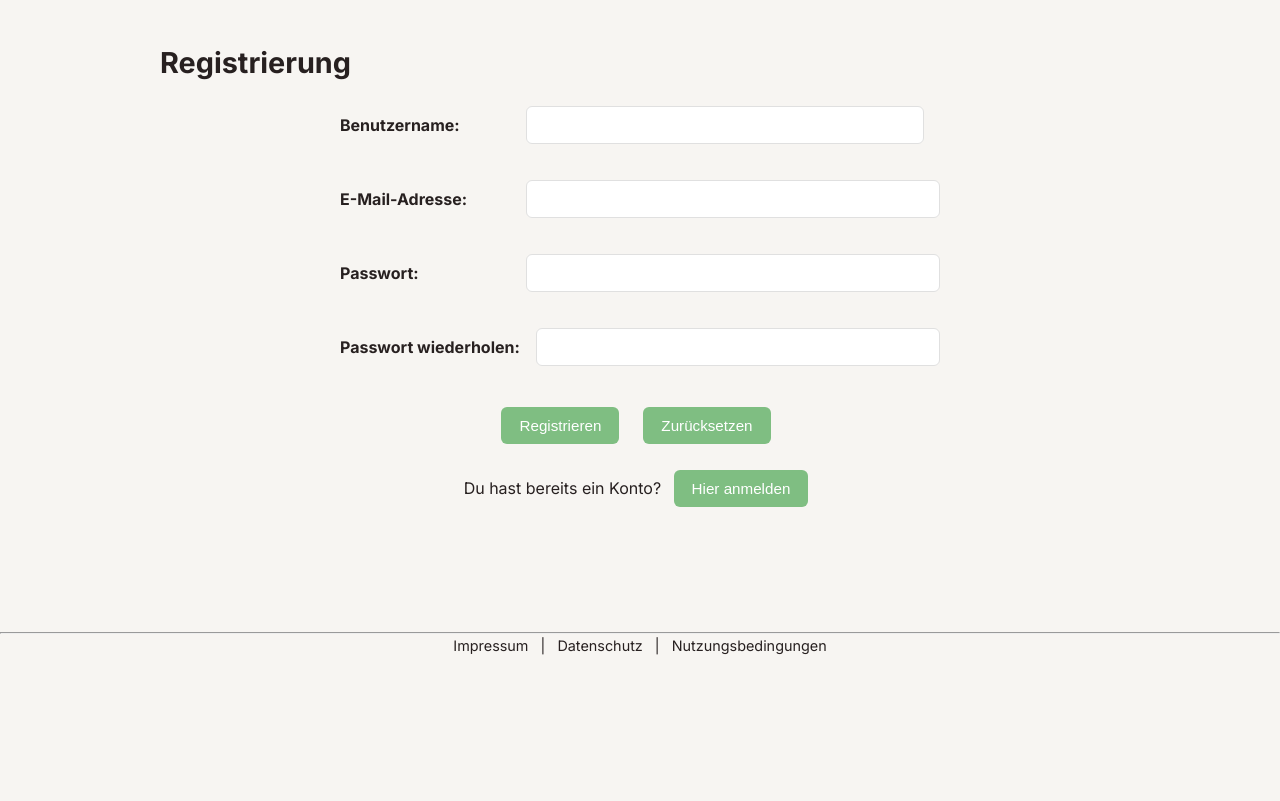
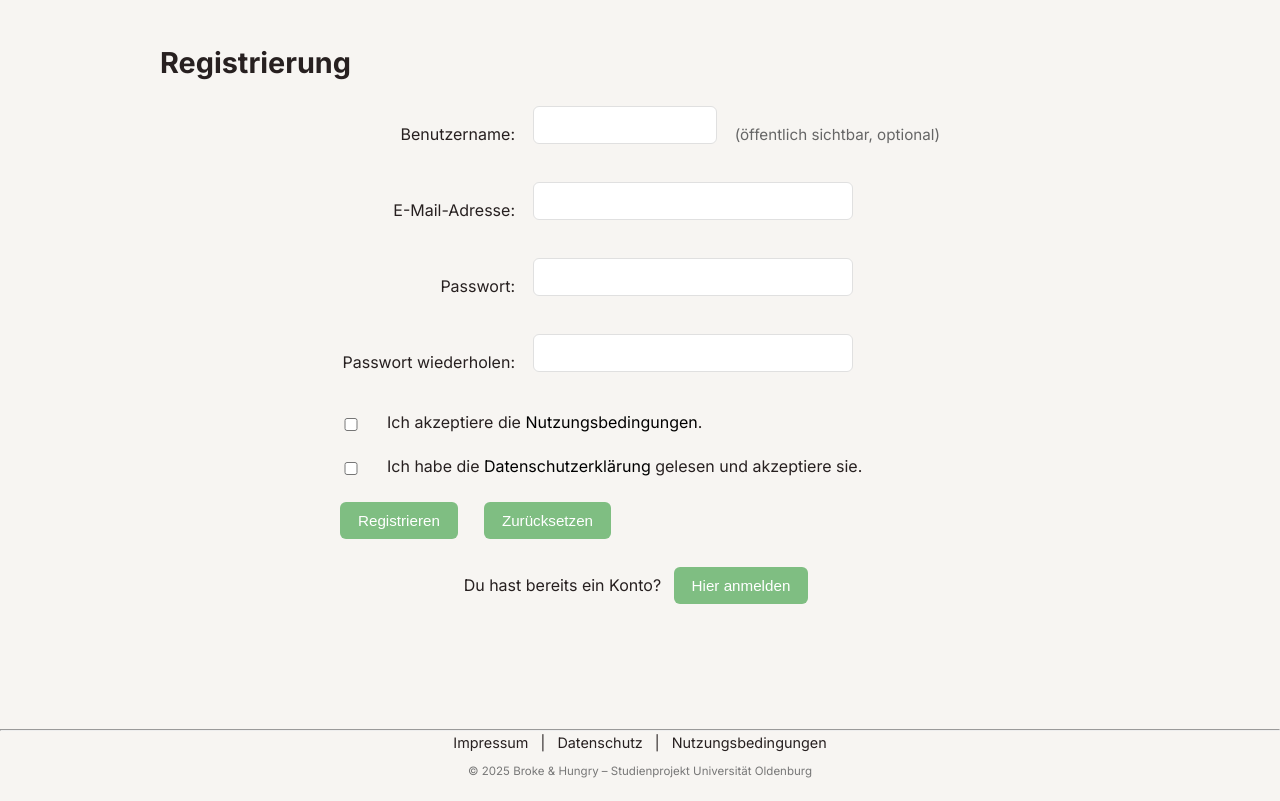
Before and after one commit to JulianPeters20/Di-12-P-Peters-Jonas-Schuette, a PHP site: page /Di-12-P-Peters-Jonas-Schuette/index.php?page=registrierung in a window 1280 px wide. Shown: the part 115-916 px from the top of the page. Before the commit the page ends 770 px from the top, so only its background shows below. Run offline with PHP 8.4, Linux system fonts and the light colour scheme.

Commit message:
Aufgabe 9

```diff
--- a/css/style.css
+++ b/css/style.css
@@ -92,20 +92,52 @@ select:focus {
   background-color: #fff;
 }
 
-/* Formular Layout: Zeilen */
 .form-row {
   display: flex;
-  align-items: baseline;
-  gap: 16px;
-  margin-bottom: 16px;
+  align-items: center;
+  gap: 18px;
+  margin-bottom: 18px;
 }
-.form-row.justify-center {
-  justify-content: center;
-}
+
 .form-row label {
-  min-width: 170px;
+  min-width: 175px;
   flex-shrink: 0;
   font-weight: 500;
+  text-align: right;
+}
+
+.form-row input[type="text"],
+.form-row input[type="email"],
+.form-row input[type="password"] {
+  flex: 1 1 240px;    /* Eingabefelder nehmen den restlichen Platz */
+  max-width: 320px;   /* z.B. damit sie optisch ähnlich wirken */
+}
+
+.form-row input[type="checkbox"] {
+  min-width: 22px;
+  margin-right: 7px;
+  margin-top: 4px;
+}
+
+.form-row label[for="agb"],
+.form-row label[for="datenschutz"] {
+  flex: unset;           /* überschreibt Breiten-Default */
+  min-width: unset;
+  text-align: left;
+  font-weight: normal;
+}
+
+@media (max-width: 600px) {
+  .form-row {
+    flex-direction: column;
+    align-items: stretch;
+    gap: 6px;
+  }
+  .form-row label {
+    min-width: unset;
+    text-align: left;
+    margin-bottom: 2px;
+  }
 }
 
 /* ======= Button Styles ======= */
@@ -575,12 +607,6 @@ button.btn,
 input[type="submit"],
 input[type="reset"] {
   max-width: 200px;
-}
-
-.form-row label {
-  display: block;
-  margin-bottom: 4px;
-  font-weight: bold;
 }
 
 textarea,
@@ -1127,3 +1153,11 @@ select {
   font-size: 0.9rem;
   margin-top: 4px;
 }
+
+.hinweis {
+  color: #666;
+  font-size: 0.95em;
+  font-weight: normal;
+  margin-left: 8px;
+  white-space: nowrap;
+}
--- a/index.php
+++ b/index.php
@@ -2,13 +2,7 @@
 declare(strict_types=1);
 ob_start();
 
-// Zentrales Router/Dispatcher-File für Broke & Hungry
-// Leitet "page"-Aufrufe an entsprechende Controller bzw. Views weiter
-ini_set('session.cookie_lifetime', '0'); // Session gilt nur solange Browser offen ist
 session_start();
-
-if (!isset($_COOKIE[session_name()])) {
-}
 
 require_once 'php/include/form_utils.php';
 
@@ -25,7 +19,6 @@ if (in_array($page, $geschuetzteSeiten, true) && empty($_SESSION['email']) && $p
     header("Location: index.php?page=anmeldung");
     exit;
 }
-
 ?>
     <!DOCTYPE html>
     <html lang="de">
@@ -54,6 +47,15 @@ switch ($page) {
         case 'registrierung':
             require_once 'php/controller/NutzerController.php';
             showRegistrierungsFormular();
+            break;
+
+        case 'bestaetigeRegistrierung':
+            require_once 'php/controller/NutzerController.php';
+            if (isset($_GET['code'])) {
+                bestaetigeRegistrierung($_GET['code']);
+            } else {
+                echo '<main><div>Ungültiger Link.</div></main>';
+            }
             break;
 
         case 'pruefeBenutzername':
@@ -118,7 +120,7 @@ switch ($page) {
 
         case 'nutzer':
             require_once 'php/controller/NutzerController.php';
-        showNutzerProfil(); // ohne Parameter
+            showNutzerProfil();
             break;
 
         case 'nutzer-loeschen':
@@ -137,7 +139,6 @@ switch ($page) {
                 exit;
             }
 
-        // Schutz: Admin darf sich selbst nicht löschen
             if (isset($_SESSION['nutzerId']) && (int)$_SESSION['nutzerId'] === $id) {
                 $_SESSION["message"] = "Du kannst deinen eigenen Account nicht löschen.";
                 header("Location: index.php?page=nutzerliste");
@@ -168,6 +169,7 @@ switch ($page) {
 
     <?php require_once 'php/include/footer.php'; ?>
 
+    <!-- Dein Bild-Upload-Script bleibt erhalten -->
     <script>
         document.addEventListener('DOMContentLoaded', function() {
             const realFileInput = document.getElementById('bild');
@@ -190,13 +192,13 @@ switch ($page) {
                             const reader = new FileReader();
                             reader.onload = function(e) {
                                 imgPreview.src = e.target.result;
-                            previewContainer.style.display = 'block';  // Container anzeigen
-                            imgPreview.style.display = 'block';         // Bild anzeigen
+                                previewContainer.style.display = 'block';
+                                imgPreview.style.display = 'block';
                             };
                             reader.readAsDataURL(file);
                         } else {
-                        previewContainer.style.display = 'none'; // Container ausblenden
-                        imgPreview.style.display = 'none';        // Bild ausblenden
+                            previewContainer.style.display = 'none';
+                            imgPreview.style.display = 'none';
                             imgPreview.src = '';
                         }
                     } else {
--- a/php/controller/NutzerController.php
+++ b/php/controller/NutzerController.php
@@ -4,6 +4,159 @@ require_once __DIR__ . '/../model/NutzerDAO.php';
 require_once __DIR__ . '/../include/form_utils.php';
 require_once __DIR__ . '/../model/RezeptDAO.php';
 
+// Einmal zu Beginn definieren – HIER bitte ggf. später bei Änderung anderer Pfade anpassen!!
+$baseUrl = "http://localhost/Di-12-P-Peters-Jonas-Schuette/"; // Absolute URL für simulierte Mails
+
+/**
+ * Hilfsfunktion: Stellt sicher, dass mails-Verzeichnis existiert.
+ */
+function ensureMailDir() {
+    $dir = __DIR__ . '/../../data/mails/';
+    if (!is_dir($dir)) {
+        mkdir($dir, 0777, true);
+    }
+}
+
+/**
+ * Temporäre JSON für Vorregistrierung speichern
+ */
+function speichereVorregistrierung(string $benutzername, string $email, string $passwort): string {
+    ensureMailDir();
+    $code = bin2hex(random_bytes(16));
+    $jsonFile = __DIR__ . "/../../data/mails/registrierung_" . $code . ".json";
+    $data = [
+        'benutzername' => $benutzername,
+        'email' => $email,
+        'passwort' => $passwort,
+        'created' => time()
+    ];
+    file_put_contents($jsonFile, json_encode($data, JSON_THROW_ON_ERROR));
+    return $code;
+}
+
+/**
+ * Anzeige und Verarbeitung des (angepassten) Registrierungsformulars
+ */
+function showRegistrierungsFormular(): void {
+    global $baseUrl; // Für den Link
+    if (!empty($_SESSION["eingeloggt"])) {
+        header("Location: index.php");
+        exit;
+    }
+
+    $error = ""; // Fehler-Variable für die View
+
+    if ($_SERVER["REQUEST_METHOD"] === "POST") {
+        // Sticky: Formularwerte bereitstellen
+        $benutzername = sanitize_text($_POST["benutzername"] ?? '');
+        $email = sanitize_email($_POST["email"] ?? '');
+        $passwort = sanitize_text($_POST["passwort"] ?? '');
+        $passwort_wdh = sanitize_text($_POST["passwort-wdh"] ?? '');
+        $agb = isset($_POST['agb']);
+        $datenschutz = isset($_POST['datenschutz']);
+
+        if ($email === '' || $passwort === '' || $passwort_wdh === '') {
+            $error = "Bitte alle Pflichtfelder ausfüllen.";
+        } elseif ($passwort !== $passwort_wdh) {
+            $error = "Die Passwörter stimmen nicht überein.";
+        } elseif (!$agb || !$datenschutz) {
+            $error = "Du musst die Nutzungsbedingungen und Datenschutzerklärung akzeptieren.";
+        }
+
+        if (!empty($error)) {
+            // Fehler: Lade die View direkt, damit Werte erhalten bleiben
+            require 'php/view/registrierung.php';
+            exit;
+        }
+
+        $dao = new NutzerDAO();
+        $nutzer = $dao->findeNachEmail($email);
+
+        $code = speichereVorregistrierung($benutzername, $email, $passwort);
+        $mailDatei = "data/mails/registrierung_" . $code . ".html";
+        $bestaetigungsLink = $baseUrl . "index.php?page=bestaetigeRegistrierung&code=" . urlencode($code);
+
+        if ($nutzer) {
+            $pwResetLink = $baseUrl . "index.php?page=passwortVergessen";
+            $inhalt = <<<MAIL
+<!DOCTYPE html>
+<html lang="de">
+<head>
+<meta charset="UTF-8">
+<title>Registrierung bei Broke & Hungry</title>
+</head>
+<body>
+<p>Jemand hat versucht, diese E-Mail für ein neues Konto zu nutzen.<br>
+Du bist jedoch bereits registriert.</p>
+<p>Solltest du dein Passwort vergessen haben, klicke hier:<br>
+<a href="{$pwResetLink}">Passwort zurücksetzen</a>
+</p>
+</body>
+</html>
+MAIL;
+        } else {
+            $inhalt = <<<MAIL
+<!DOCTYPE html>
+<html lang="de">
+<head>
+<meta charset="UTF-8">
+<title>Registrierung bei Broke & Hungry</title>
+</head>
+<body>
+<p>Um deine Registrierung bei Broke &amp; Hungry abzuschließen, klicke folgenden Link:<br>
+<a href="{$bestaetigungsLink}">Registrierung bestätigen</a>
+</p>
+<p>Falls du das nicht wolltest, ignoriere diese Nachricht.</p>
+</body>
+</html>
+MAIL;
+        }
+        file_put_contents(__DIR__ . "/../../" . $mailDatei, $inhalt);
+
+        echo '<main><div>Weitere Infos findest du in der Datei <a href="' . htmlspecialchars($mailDatei) . '" target="_blank">' . htmlspecialchars($mailDatei) . '</a></div></main>';
+        return;
+    }
+
+    // GET-Request oder erstmaliger Aufruf
+    $benutzername = $email = "";
+    require_once 'php/view/registrierung.php';
+}
+
+/**
+ * Bestätigungslink aus der simulierten E-Mail verarbeiten (Registrierung final!)
+ */
+function bestaetigeRegistrierung(string $code): void {
+    $filePath = __DIR__ . "/../../data/mails/registrierung_" . $code . ".json";
+    if (!is_file($filePath)) {
+        echo "<main><div>Ungültiger oder bereits genutzter Bestätigungslink.</div></main>";
+        return;
+    }
+    $data = json_decode(file_get_contents($filePath), true);
+    if (!$data || empty($data['email']) || empty($data['passwort'])) {
+        echo "<main><div>Ungültige Daten - keine Registrierung möglich.</div></main>";
+        return;
+    }
+
+    $dao = new NutzerDAO();
+    if ($dao->findeNachEmail($data['email'])) {
+        unlink($filePath);
+        echo "<main><div>Diese E-Mail ist bereits registriert.</div></main>";
+        return;
+    }
+
+    $res = $dao->registrieren($data['benutzername'] ?? '', $data['email'], $data['passwort']);
+    unlink($filePath);
+
+    if ($res) {
+        echo "<main><div>Registrierung abgeschlossen! Du kannst dich jetzt <a href='index.php?page=anmeldung'>anmelden</a>.</div></main>";
+    } else {
+        echo "<main><div>Registrierung fehlgeschlagen.</div></main>";
+    }
+}
+
+/**
+ * Anmeldung
+ */
 function showAnmeldeFormular(): void {
     if ($_SERVER["REQUEST_METHOD"] === "GET" && !empty($_SESSION["eingeloggt"])) {
         header("Location: index.php");
@@ -47,60 +200,15 @@ function showAnmeldeFormular(): void {
     require_once 'php/view/anmeldung.php';
 }
 
-function showRegistrierungsFormular(): void {
-    if (!empty($_SESSION["eingeloggt"])) {
-        header("Location: index.php");
-        exit;
-    }
-
-    $dao = new NutzerDAO();
-
-    if ($_SERVER["REQUEST_METHOD"] === "POST") {
-        $benutzername = sanitize_text($_POST["benutzername"] ?? '');
-        $email = sanitize_email($_POST["email"] ?? '');
-        $passwort = sanitize_text($_POST["passwort"] ?? '');
-        $passwort_wdh = sanitize_text($_POST["passwort-wdh"] ?? '');
-
-        if ($benutzername === '' || $email === '' || $passwort === '' || $passwort_wdh === '') {
-            flash("warning","Bitte alle Felder ausfüllen.");
-            header("Location: index.php?page=registrierung");
-            exit;
-        } elseif ($passwort !== $passwort_wdh) {
-            flash("warning","Die Passwörter stimmen nicht überein.");
-            header("Location: index.php?page=registrierung");
-            exit;
-        } elseif ($dao->findeNachEmail($email)) {
-            flash("warning","Diese E-Mail ist bereits registriert.");
-            header("Location: index.php?page=registrierung");
-            exit;
-        } else {
-            $erfolg = $dao->registrieren($benutzername, $email, $passwort);
-
-            if ($erfolg) {
-                flash("success","Registrierung erfolgreich. Bitte melde dich nun an.");
-                header("Location: index.php?page=anmeldung");
-                exit;
-            } else {
-                flash("error","Fehler bei der Registrierung");
-                header("Location: index.php?page=registrierung");
-                exit;
-            }
-        }
-    }
-
-    require_once 'php/view/registrierung.php';
-}
-
+/**
+ * AJAX-Prüfung Benutzername
+ */
 function pruefeBenutzername(): void {
-    // Da sonst html mit übergeben wird, was zum Fehler führt
     if (ob_get_level()) {
         ob_end_clean();
     }
 
     header('Content-Type: application/json');
-
-    // Überprüfung, ob aufgerufen wird
-    error_log("AJAX Prüfe Benutzername wurde aufgerufen");
 
     $benutzername = trim($_GET['benutzername'] ?? '');
     if ($benutzername === '') {
@@ -115,6 +223,9 @@ function pruefeBenutzername(): void {
     exit;
 }
 
+/**
+ * Nutzer ausloggen
+ */
 function logoutUser(): void {
     session_unset();
     session_destroy();
@@ -145,16 +256,14 @@ function showNutzerProfil(): void {
         exit;
     }
 
-    // Eigene Rezepte laden
     $rezeptDAO = new RezeptDAO();
     $rezepte = $rezeptDAO->findeNachErstellerID($nutzer->id);
 
-    // Sichtbar machen für View
     require 'php/view/nutzer.php';
 }
 
 /**
- * Nutzerliste anzeigen (nur Admin)
+ * Nutzerliste (nur Admin)
  */
 function showNutzerListe(): void {
     if (empty($_SESSION['istAdmin']) || !$_SESSION['istAdmin']) {
@@ -170,7 +279,7 @@ function showNutzerListe(): void {
 }
 
 /**
- * Löscht einen Nutzer anhand seiner ID (nur Admin)
+ * Löscht Nutzer (nur Admin)
  */
 function loescheNutzer(int $id): void {
     if (empty($_SESSION['istAdmin']) || !$_SESSION['istAdmin']) {
--- a/php/include/footer.php
+++ b/php/include/footer.php
@@ -5,4 +5,7 @@
         <a href="index.php?page=datenschutz">Datenschutz</a> |
         <a href="index.php?page=nutzungsbedingungen">Nutzungsbedingungen</a>
     </div>
+    <div style="font-size: 0.8em; color: #777; margin-top: 8px;">
+        &copy; 2025 Broke &amp; Hungry – Studienprojekt Universität Oldenburg
+    </div>
 </footer>
--- a/php/include/header.php
+++ b/php/include/header.php
@@ -1,3 +1,7 @@
+<?php
+// Optional: Session sicherstellen, wenn nicht schon gestartet
+if (session_status() === PHP_SESSION_NONE) session_start();
+?>
 <header class="kopfzeile">
     <div class="logo">
         <a href="index.php">
@@ -37,7 +41,7 @@
 
             <li>
                 <?php if (!empty($_SESSION['nutzerId'])): ?>
-                <a href="index.php?page=nutzer&email=<?= urlencode($_SESSION['email'] ?? '') ?>" title="Benutzerkonto">
+                <a href="index.php?page=nutzer" title="Benutzerkonto">
                     <?php else: ?>
                     <a href="index.php?page=anmeldung" title="Benutzerkonto">
                         <?php endif; ?>
@@ -48,16 +52,17 @@
     </div>
 </header>
 
-
 <script>
     document.addEventListener('DOMContentLoaded', function() {
         const burgerBtn = document.querySelector('.burger-btn');
         const hauptNav = document.querySelector('.haupt-nav');
 
-        burgerBtn.addEventListener('click', () => {
-            const expanded = burgerBtn.getAttribute('aria-expanded') === 'true';
-            burgerBtn.setAttribute('aria-expanded', !expanded);
-            hauptNav.classList.toggle('active');
-        });
+        if (burgerBtn && hauptNav) {
+            burgerBtn.addEventListener('click', () => {
+                const expanded = burgerBtn.getAttribute('aria-expanded') === 'true';
+                burgerBtn.setAttribute('aria-expanded', !expanded);
+                hauptNav.classList.toggle('active');
+            });
+        }
     });
 </script>
--- a/php/model/NutzerDAO.php
+++ b/php/model/NutzerDAO.php
@@ -18,11 +18,11 @@ class NutzerDAO {
 
         return $row ? new Nutzer(
             (int)$row['NutzerID'],
-            $row['Benutzername'],
+            $row['Benutzername'] ?? "",
             $row['Email'],
             $row['PasswortHash'],
             $row['RegistrierungsDatum'],
-            $row['IstAdmin'] == 1
+            (bool)($row['IstAdmin'] ?? false)
         ) : null;
     }
 
@@ -33,18 +33,20 @@ class NutzerDAO {
 
         return $row ? new Nutzer(
             (int)$row['NutzerID'],
-            $row['Benutzername'],
+            $row['Benutzername'] ?? "",
             $row['Email'],
             $row['PasswortHash'],
             $row['RegistrierungsDatum'],
-            (bool)$row['IstAdmin']
+            (bool)($row['IstAdmin'] ?? false)
         ) : null;
     }
 
+    // Registrierung erzeugt neuen Nutzer (nach Bestätigung)
     public function registrieren(string $benutzername, string $email, string $passwort): bool {
         try {
             $this->db->beginTransaction();
 
+            // Finaler Check: existiert Email bereits?
             if ($this->findeNachEmail($email) !== null) {
                 $this->db->rollBack();
                 return false;
@@ -70,12 +72,9 @@ class NutzerDAO {
     }
 
     public function existiertBenutzername(string $name): bool {
-        error_log("Prüfe Benutzername in DB: " . $name);
         $stmt = $this->db->prepare("SELECT 1 FROM Nutzer WHERE Benutzername = ?");
         $stmt->execute([$name]);
-        $exists = (bool)$stmt->fetchColumn();
-        error_log("Benutzername existiert: " . ($exists ? 'Ja' : 'Nein'));
-        return $exists;
+        return (bool)$stmt->fetchColumn();
     }
 
     public function findeBenutzer(string $email, string $passwort): ?Nutzer {
@@ -93,14 +92,19 @@ class NutzerDAO {
         while ($row = $stmt->fetch(PDO::FETCH_ASSOC)) {
             $nutzer[] = new Nutzer(
                 (int)$row['NutzerID'],
-                $row['Benutzername'],
+                $row['Benutzername'] ?? "",
                 $row['Email'],
                 $row['PasswortHash'],
                 $row['RegistrierungsDatum'],
-                (bool)$row['IstAdmin']
+                (bool)($row['IstAdmin'] ?? false)
             );
         }
 
         return $nutzer;
     }
+
+    public function loesche(int $id): bool {
+        $stmt = $this->db->prepare("DELETE FROM Nutzer WHERE NutzerID = ?");
+        return $stmt->execute([$id]);
+    }
 }
--- a/php/view/registrierung.php
+++ b/php/view/registrierung.php
@@ -1,16 +1,28 @@
 <main>
     <h2>Registrierung</h2>
+
+    <?php if (!empty($error)) : ?>
+        <div class="error-msg" style="color:#b30000; background:#ffe6e6; padding:0.7em; margin-bottom:1em; border-radius:6px;">
+            <?= htmlspecialchars($error) ?>
+        </div>
+    <?php endif; ?>
+
     <form action="index.php?page=registrierung" method="post" autocomplete="off" novalidate>
 
         <div class="form-row">
             <label for="benutzername">Benutzername:</label>
-            <input type="text" id="benutzername" name="benutzername" required autocomplete="username">
-            <div id="benutzername-fehler" style="color: red; margin-bottom: 6px; font-size: 0.9rem;"></div>
+            <div style="display: flex; align-items: center; gap: 10px; flex:1;">
+                <input type="text" id="benutzername" name="benutzername" maxlength="30"
+                       autocomplete="username"
+                       value="<?= isset($benutzername) ? htmlspecialchars($benutzername) : (isset($_POST['benutzername']) ? htmlspecialchars($_POST['benutzername']) : '') ?>">
+                <span class="hinweis">(öffentlich sichtbar, optional)</span>
+            </div>
         </div>
 
         <div class="form-row">
             <label for="email">E-Mail-Adresse:</label>
-            <input type="email" id="email" name="email" required autocomplete="email">
+            <input type="email" id="email" name="email" required autocomplete="email"
+                   value="<?= isset($email) ? htmlspecialchars($email) : (isset($_POST['email']) ? htmlspecialchars($_POST['email']) : '') ?>">
         </div>
 
         <div class="form-row">
@@ -21,6 +33,19 @@
         <div class="form-row">
             <label for="passwort-wdh">Passwort wiederholen:</label>
             <input type="password" id="passwort-wdh" name="passwort-wdh" required minlength="8" autocomplete="new-password">
+        </div>
+
+        <div class="form-row">
+            <input type="checkbox" id="agb" name="agb" required <?= (isset($_POST['agb']) ? 'checked' : '') ?>>
+            <label for="agb">
+                Ich akzeptiere die <a href="index.php?page=nutzungsbedingungen" target="_blank">Nutzungsbedingungen</a>.
+            </label>
+        </div>
+        <div class="form-row">
+            <input type="checkbox" id="datenschutz" name="datenschutz" required <?= (isset($_POST['datenschutz']) ? 'checked' : '') ?>>
+            <label for="datenschutz">
+                Ich habe die <a href="index.php?page=datenschutz" target="_blank">Datenschutzerklärung</a> gelesen und akzeptiere sie.
+            </label>
         </div>
 
         <div class="form-row justify-center">
```
Also changed, not shown: php/view/datenschutz.php (+46 -2 lines), php/view/impressum.php (+19 -6 lines), php/view/nutzungsbedingungen.php (+12 -4 lines), README.md, 1 other file. Lines whose indentation alone changed are shown as unchanged.
